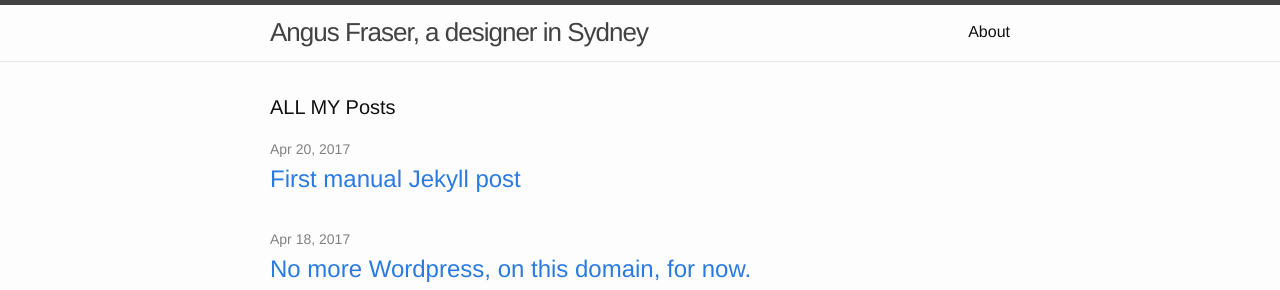
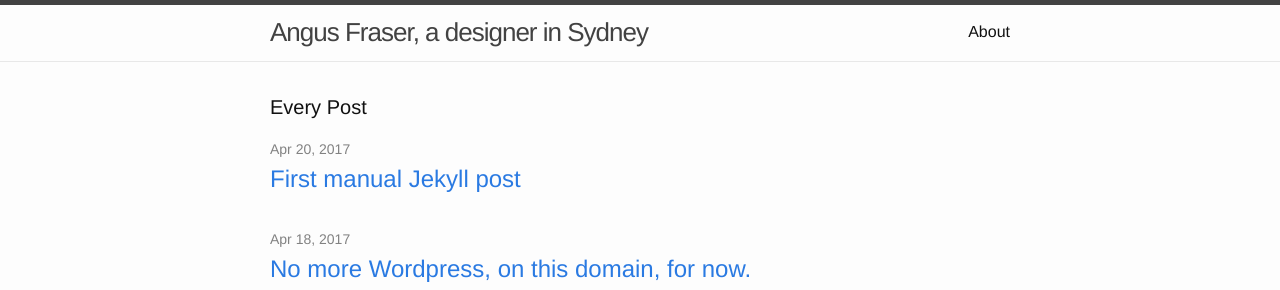
Before and after one commit to angusf/personalsite, a Jekyll site: the page built from index.markdown, in a window 1280 px wide. Shown: the top 290 px of the page. Built offline with Jekyll 4.4.1, drawn with Linux system fonts in a browser that asks for light colours.

Commit message:
Update header on home template

```diff
--- a/_layouts/home.html
+++ b/_layouts/home.html
@@ -4,7 +4,7 @@
 
 <div class="home">
 
-  <h1 class="page-heading">ALL MY Posts</h1>
+  <h1 class="page-heading">Every Post</h1>
 
   {{ content }}
 
```
